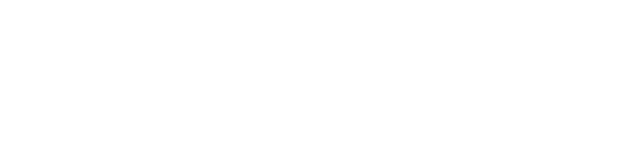
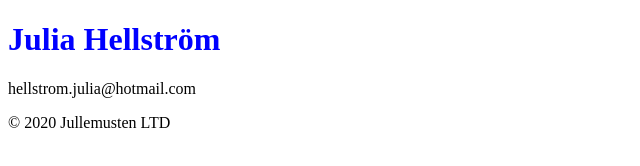
Before and after one commit to jullemusten/hello-world-julia, a plain HTML site: page index.html in a window 1280 px wide. Shown: the whole page, without its empty margins (0-640 px from the left). Drawn offline with Linux system fonts and the light colour scheme.

Commit message:
css grej

```diff
--- a/index.html
+++ b/index.html
@@ -7,6 +7,8 @@
     <title>Document</title>
 </head>
 <body>
-
+    <h1 style="color:blue;">Julia Hellström</h1>
+    <p>hellstrom.julia@hotmail.com</p>
+    <footer>&copy; 2020 Jullemusten LTD</footer>
 </body>
 </html>
--- /dev/null
+++ b/styles.css
@@ -0,0 +1,7 @@
+h1 {
+    color: blue;
+}
+
+p {
+    color: yellow;
+}
```
